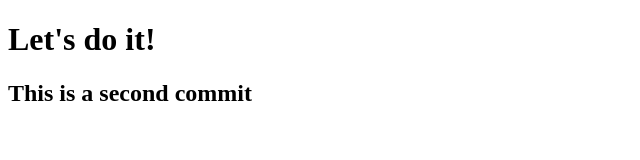
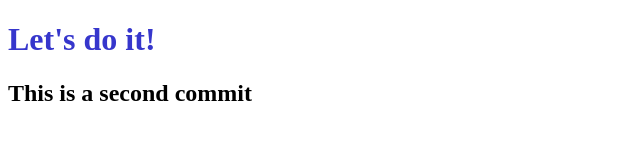
Before and after one commit to raulmelo87/college, a plain HTML site: page index.html in a window 1280 px wide. Shown: the whole page, without its empty margins (0-640 px from the left). Drawn offline with Linux system fonts and the light colour scheme.

Commit message:
criação do style.css

```diff
--- a/index.html
+++ b/index.html
@@ -4,6 +4,7 @@
     <meta charset="UTF-8">
     <meta name="viewport" content="width=device-width, initial-scale=1.0">
     <title>Document</title>
+    <link rel="stylesheet" href="style.css">
 </head>
 <body>
     <h1>Let's do it!</h1>
--- /dev/null
+++ b/style.css
@@ -0,0 +1,3 @@
+h1 {
+    color: rgb(54, 54, 204);
+}
```
